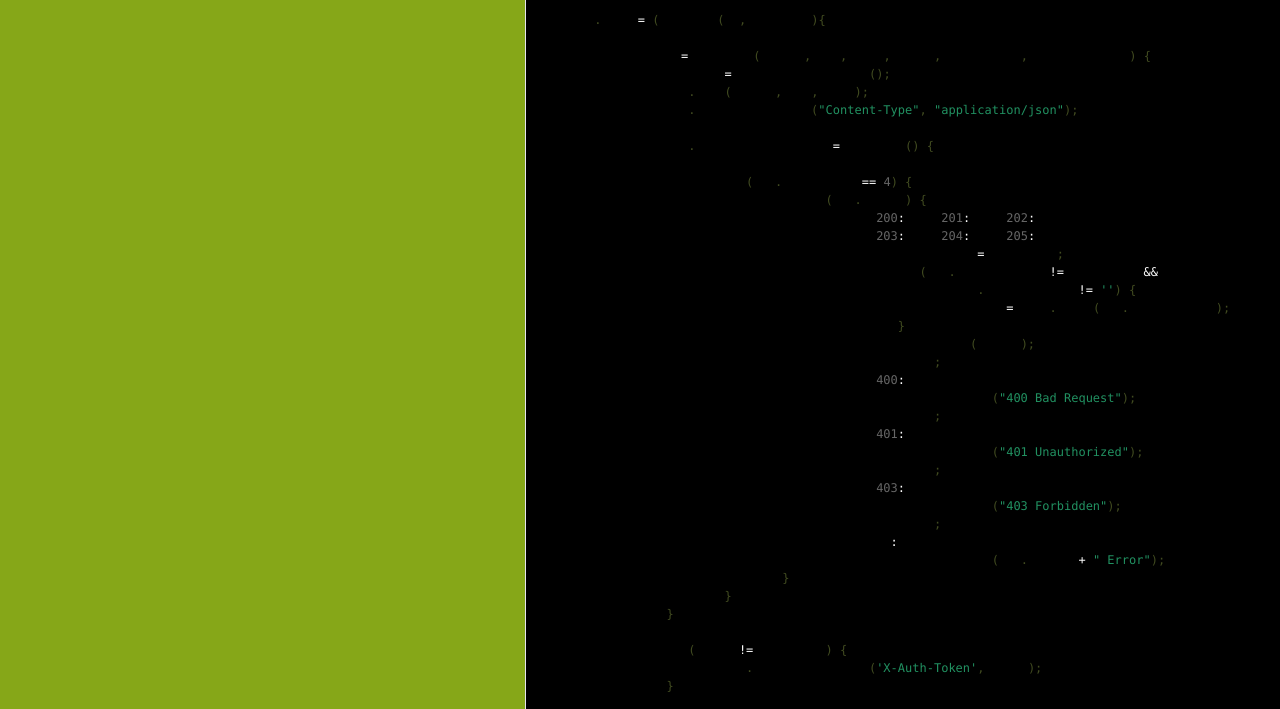
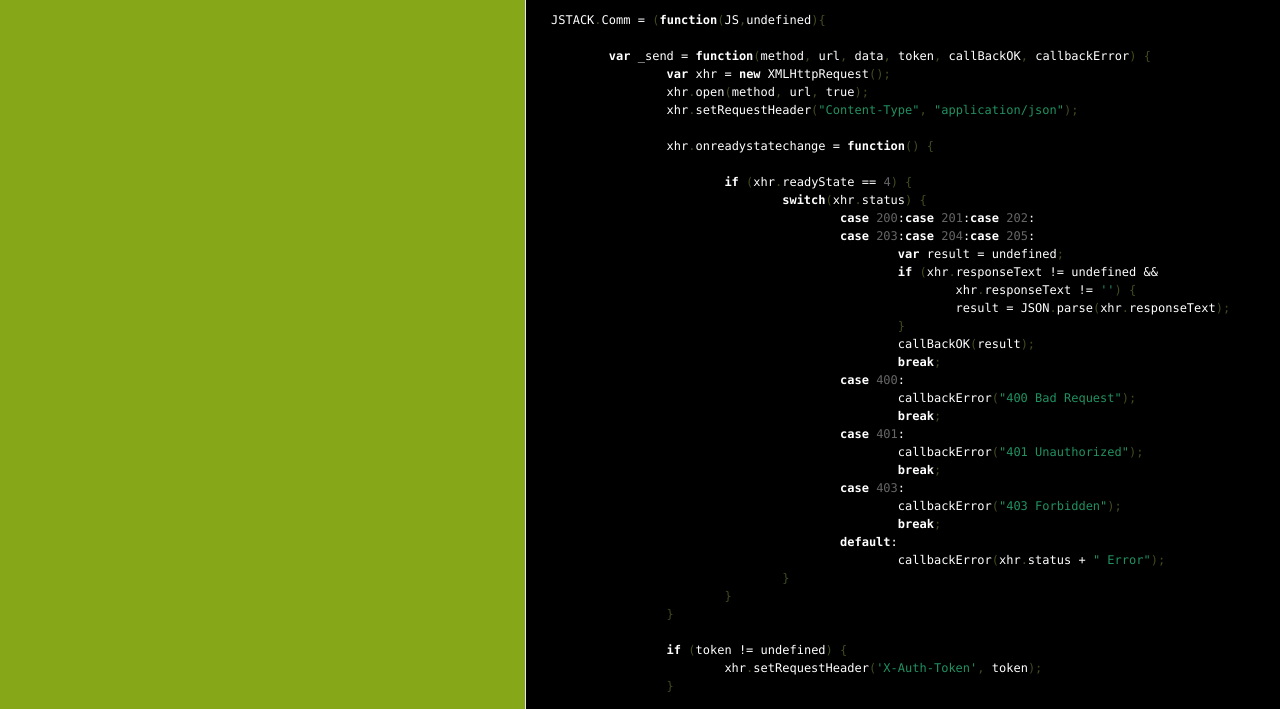
Before and after one commit to ging/jstack, a plain HTML site: page docs/JSTACK.Comm.html in a window 1280 px wide. Shown: the part 91-800 px from the top of the page. Drawn offline with Linux system fonts and the light colour scheme.

Commit message:
Update docs/docco.css

```diff
--- a/docs/docco.css
+++ b/docs/docco.css
@@ -133,7 +133,7 @@ span.lineno { background-color: #657c1b; padding: 0 5px 0 5px; }
 body .hll { background-color: #000 }
 body .c { color: #fff; font-style: italic }     /* Comment */
 body .err { border: 1px solid #FF0000 }         /* Error */
-body .k { color: #000000; font-weight: bold }   /* Keyword */
+body .k { color: #fff; font-weight: bold }   /* Keyword */
 body .o { color: #fff }                         /* Operator */
 body .cm { color: #408080; font-style: italic } /* Comment.Multiline */
 body .cp { color: #BC7A00 }                     /* Comment.Preproc */
@@ -149,8 +149,8 @@ body .gp { color: #000080; font-weight: bold }  /* Generic.Prompt */
 body .gs { font-weight: bold }                  /* Generic.Strong */
 body .gu { color: #800080; font-weight: bold }  /* Generic.Subheading */
 body .gt { color: #0040D0 }                     /* Generic.Traceback */
-body .kc { color: #000000 }                     /* Keyword.Constant */
-body .kd { color: #000000; font-weight: bold }  /* Keyword.Declaration */
+body .kc { color: #fff }                     /* Keyword.Constant */
+body .kd { color: #fff; font-weight: bold }  /* Keyword.Declaration */
 body .kn { color: #954121; font-weight: bold }  /* Keyword.Namespace */
 body .kp { color: #954121 }                     /* Keyword.Pseudo */
 body .kr { color: #954121; font-weight: bold }  /* Keyword.Reserved */
@@ -169,7 +169,7 @@ body .nl { color: #A0A000 }                     /* Name.Label */
 body .nn { color: #0000FF; font-weight: bold }  /* Name.Namespace */
 body .nt { color: #954121; font-weight: bold }  /* Name.Tag */
 body .nv { color: #19469D }                     /* Name.Variable */
-body .nx { color: #000000 }                     /* Name.Variable */
+body .nx { color: #fff }                     /* Name.Variable */
 body .ow { color: #AA22FF; font-weight: bold }  /* Operator.Word */
 body .w { color: #bbbbbb }                      /* Text.Whitespace */
 body .mf { color: #666666 }                     /* Literal.Number.Float */
```
